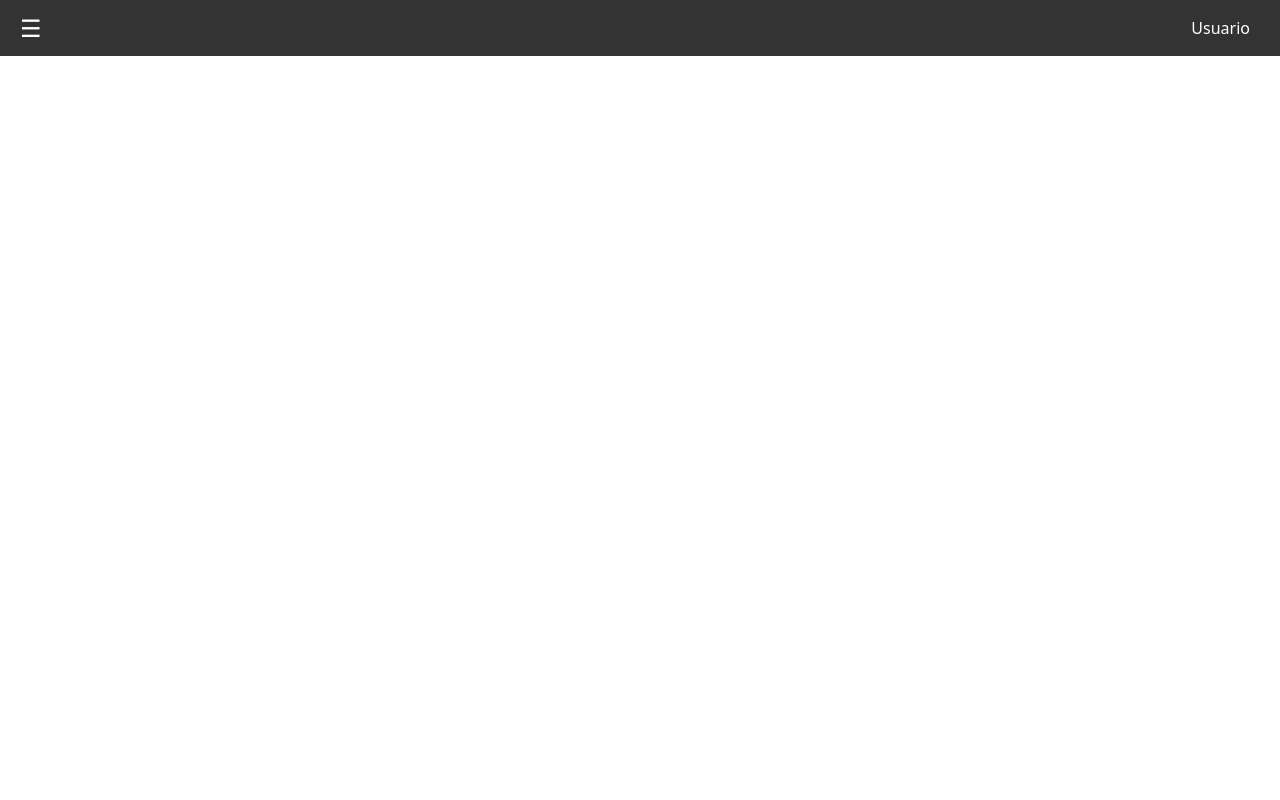
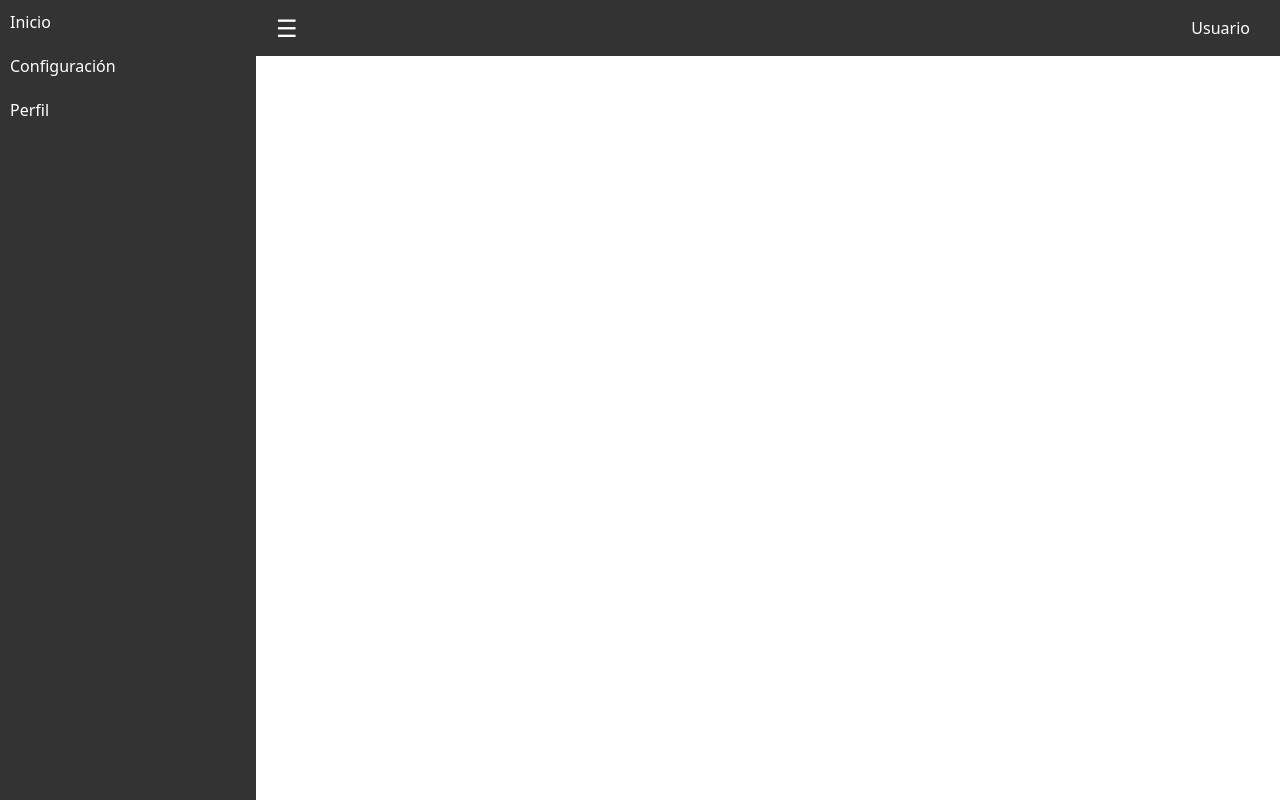
Before and after one commit to alejandro-d3v/motel-reserve-front, a React (Vite) app: page /admin-rooms in a window 1280 px wide. Built offline with nearby package versions, Linux system fonts and the light colour scheme.

Commit message:
Add component AppSidebar for admin template

```diff
--- a/src/shared/layouts/AppAdminLayout.tsx
+++ b/src/shared/layouts/AppAdminLayout.tsx
@@ -4,8 +4,10 @@ import { Outlet } from 'react-router-dom';
 
 import './styles/AppAdminLayout.css';
 
+import AppSidebar from './AppSidebar';
+
 export default function AppAdminLayout() {
-  const [isSidebarVisible, setIsSidebarVisible] = useState(false);
+  const [isSidebarVisible, setIsSidebarVisible] = useState(true);
 
   const toggleSidebar = () => {
     setIsSidebarVisible(!isSidebarVisible);
@@ -13,13 +15,7 @@ export default function AppAdminLayout() {
 
   return (
     <div>
-      <div className={`sidebar ${isSidebarVisible ? 'show' : ''}`}>
-        <ul>
-          <li>Inicio</li>
-          <li>Configuración</li>
-          <li>Perfil</li>
-        </ul>
-      </div>
+      <AppSidebar isVisible={isSidebarVisible} />
 
       <div className={`content ${!isSidebarVisible ? 'expand' : ''}`}>
         <div className="navbar">
--- /dev/null
+++ b/src/shared/layouts/AppSidebar.tsx
@@ -0,0 +1,13 @@
+import './styles/AppSidebar.css';
+
+export default function AppSidebar({ isVisible  }: { isVisible: boolean }) {
+  return (
+    <div className={`sidebar ${isVisible ? 'show' : ''}`}>
+      <ul>
+        <li>Inicio</li>
+        <li>Configuración</li>
+        <li>Perfil</li>
+      </ul>
+    </div>
+  );
+}
--- a/src/shared/layouts/styles/AppAdminLayout.css
+++ b/src/shared/layouts/styles/AppAdminLayout.css
@@ -1,30 +1,3 @@
-/* Sidebar */
-.sidebar {
-  position: fixed;
-  left: -16rem;
-  top: 0;
-
-  width: 16rem;
-  height: 100%;
-
-  background-color: #333;
-
-  overflow-x: hidden;
-  transition: 0.3s;
-}
-.sidebar.show {
-  left: 0;
-}
-
-.sidebar ul {
-  list-style-type: none;
-  padding: 0;
-}
-.sidebar li {
-  padding: 10px;
-  color: #fff;
-}
-
 /* Contenido principal */
 .content {
   margin-left: 16rem; /* Ancho del Sidebar */
--- /dev/null
+++ b/src/shared/layouts/styles/AppSidebar.css
@@ -0,0 +1,25 @@
+.sidebar {
+  position: fixed;
+  left: -16rem;
+  top: 0;
+
+  width: 16rem;
+  height: 100%;
+
+  background-color: #333;
+
+  overflow-x: hidden;
+  transition: 0.3s;
+}
+.sidebar.show {
+  left: 0;
+}
+
+.sidebar ul {
+  list-style-type: none;
+  padding: 0;
+}
+.sidebar li {
+  padding: 10px;
+  color: #fff;
+}
```
